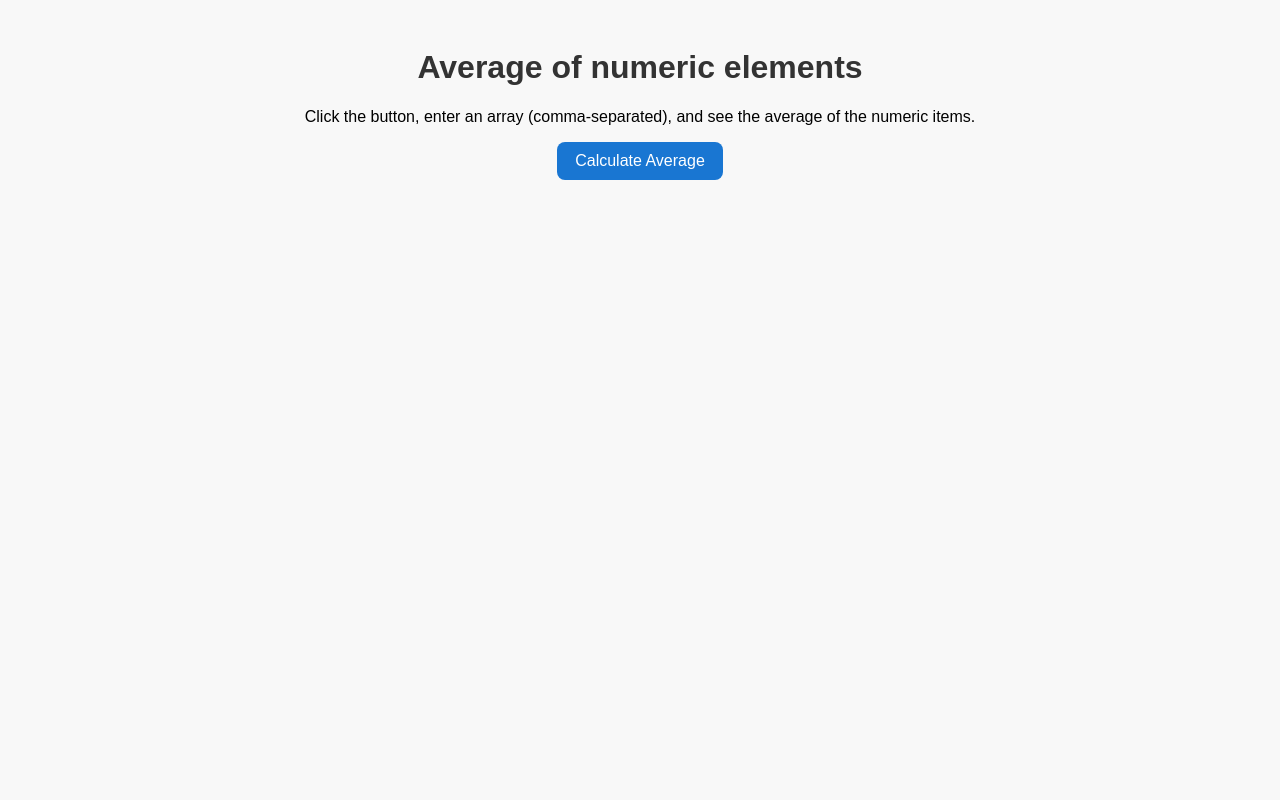
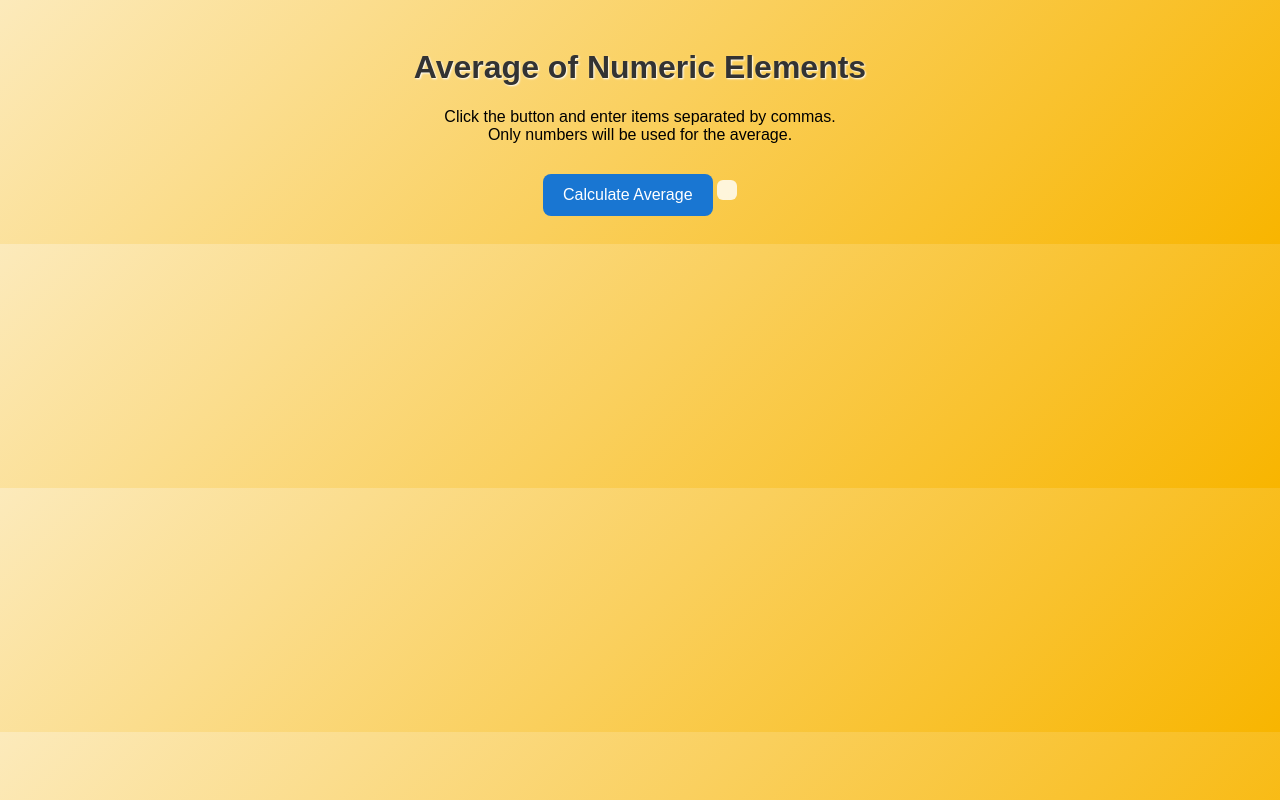
Before and after one commit to linamov/HW_Movina-6.2_AverageNumbers, a plain HTML site: page index.html in a window 1280 px wide. Drawn offline with Linux system fonts and the light colour scheme.

Commit message:
Update index.html

```diff
--- a/index.html
+++ b/index.html
@@ -3,17 +3,47 @@
 <head>
   <meta charset="utf-8" />
   <meta name="viewport" content="width=device-width,initial-scale=1" />
-  <title>AverageNumbers</title>
+  <title>AverageNumbersJS</title>
   <style>
-    body { font-family: Arial, sans-serif; padding: 20px; text-align: center; background: #f8f8f8; }
-    h1 { color: #333; }
-    button { padding: 10px 18px; font-size: 16px; border-radius: 8px; border: 0; background: #1976d2; color: white; cursor: pointer; }
-    #result { margin-top: 20px; font-size: 18px; color: #222; }
+    body {
+      font-family: Arial, sans-serif;
+      padding: 20px;
+      text-align: center;
+      background: linear-gradient(135deg, #fceabb, #f8b500);
+    }
+    h1 {
+      color: #333;
+      text-shadow: 1px 1px 2px white;
+    }
+    button {
+      padding: 12px 20px;
+      font-size: 16px;
+      border-radius: 8px;
+      border: none;
+      background: #1976d2;
+      color: white;
+      cursor: pointer;
+      transition: 0.3s;
+    }
+    button:hover {
+      background: #125a9c;
+    }
+    #result {
+      margin-top: 20px;
+      font-size: 20px;
+      font-weight: bold;
+      color: #222;
+      background: rgba(255, 255, 255, 0.8);
+      padding: 10px;
+      border-radius: 6px;
+      display: inline-block;
+    }
   </style>
 </head>
 <body>
-  <h1>Average of numeric elements</h1>
-  <p>Click the button, enter an array (comma-separated), and see the average of the numeric items.</p>
+  <h1>Average of Numeric Elements</h1>
+  <p>Click the button and enter items separated by commas.<br>
+     Only numbers will be used for the average.</p>
   <button id="runButton">Calculate Average</button>
   <div id="result"></div>
 
```
